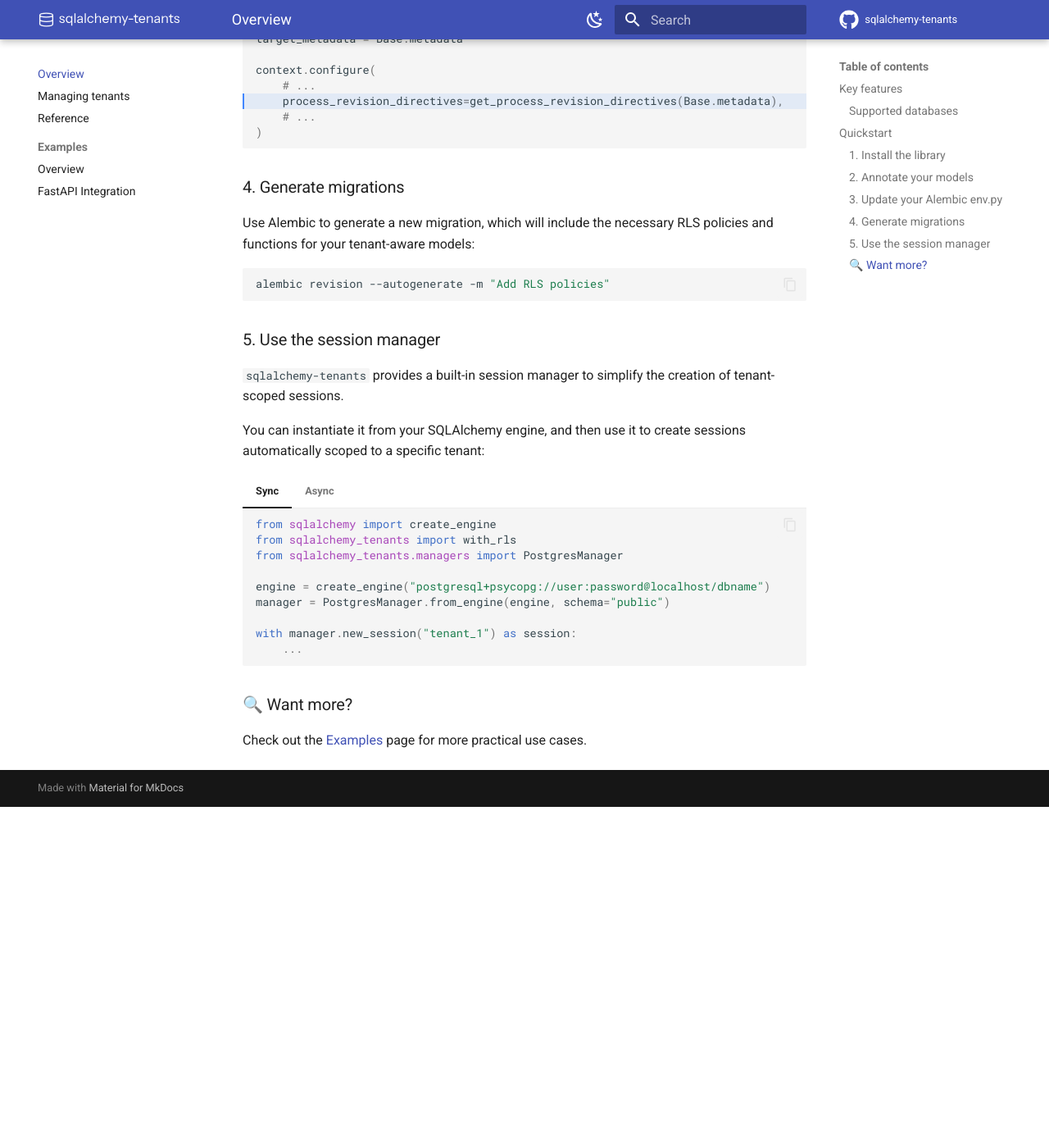
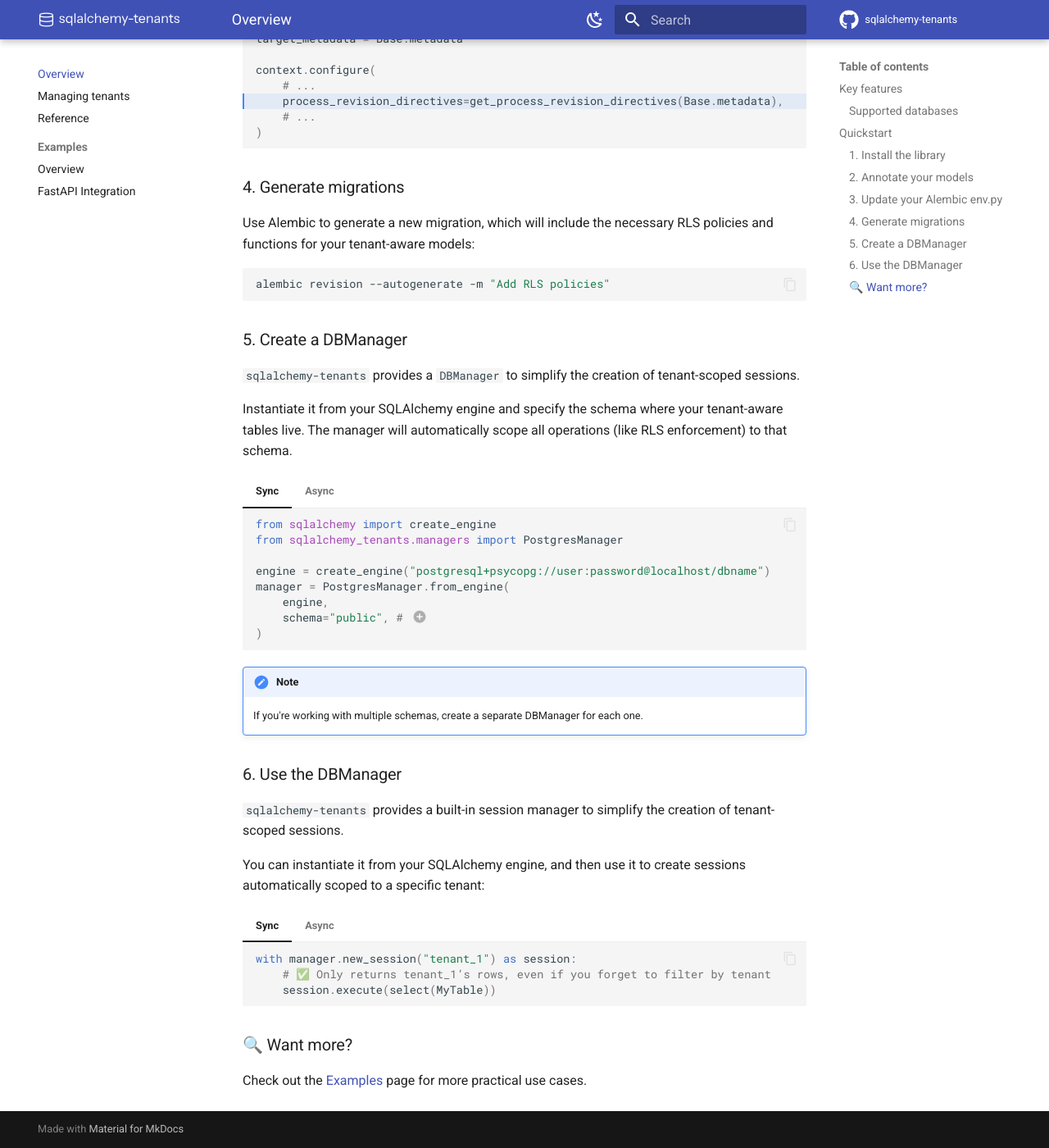
Before and after one commit to Telemaco019/sqlalchemy-tenants, an MkDocs documentation site: the page built from docs/overview.md, in a window 1280 px wide and 1400 px high, scrolled down 2302 px. Shown: the whole window at 82% size. Built offline with MkDocs 1.6.1 and Material for MkDocs 9.7.7, drawn with Linux system fonts in a browser that asks for light colours; comment, search, counter and statistics services are not loaded; before the commit the page ends 3286 px from its top, so only the background shows below that.

Commit message:
update overview.md

````diff
--- a/docs/overview.md
+++ b/docs/overview.md
@@ -170,8 +170,52 @@
 alembic revision --autogenerate -m "Add RLS policies"
 ```
 
+### 5. Create a DBManager
 
-### 5. Use the session manager
+`sqlalchemy-tenants` provides a `DBManager` to simplify the creation of tenant-scoped sessions.
+
+Instantiate it from your SQLAlchemy engine and specify the schema where
+your tenant-aware tables live. The manager will automatically scope all operations
+(like RLS enforcement) to that schema.
+
+=== "Sync"
+
+    ```python
+    from sqlalchemy import create_engine
+    from sqlalchemy_tenants.managers import PostgresManager
+
+    engine = create_engine("postgresql+psycopg://user:password@localhost/dbname")
+    manager = PostgresManager.from_engine(
+        engine,
+        schema="public", # (1)
+    )
+    ```
+
+    1. The schema where your tenant-aware tables are located.
+    All sessions and RLS checks will be scoped to this schema.
+
+
+=== "Async"
+
+    ```python
+
+    from sqlalchemy.ext.asyncio import create_async_engine
+    from sqlalchemy_tenants.aio.managers import PostgresManager
+
+    engine = create_async_engine("postgresql+asyncpg://user:password@localhost/dbname")
+    manager = PostgresManager.from_engine(
+        engine,
+        schema="public" # (1)
+    )
+    ```
+
+    1. The schema where your tenant-aware tables are located.
+    All sessions and RLS checks will be scoped to this schema.
+
+!!! note
+    If you're working with multiple schemas, create a separate DBManager for each one.
+
+### 6. Use the DBManager
 
 `sqlalchemy-tenants` provides a built-in session manager to simplify the creation of
 tenant-scoped sessions.
@@ -182,32 +226,20 @@
 === "Sync"
 
     ```python
-    from sqlalchemy import create_engine
-    from sqlalchemy_tenants import with_rls
-    from sqlalchemy_tenants.managers import PostgresManager
-
-    engine = create_engine("postgresql+psycopg://user:password@localhost/dbname")
-    manager = PostgresManager.from_engine(engine, schema="public")
-
     with manager.new_session("tenant_1") as session:
-        ...
+        # ✅ Only returns tenant_1’s rows, even if you forget to filter by tenant
+        session.execute(select(MyTable))
     ```
 
 === "Async"
 
     ```python
-    from sqlalchemy.ext.asyncio import create_async_engine
-    from sqlalchemy_tenants import with_rls
-    from sqlalchemy_tenants.aio.managers import PostgresManager
-
-    engine = create_async_engine("postgresql+psycopg://user:password@localhost/dbname")
-    manager = PostgresManager.from_engine(engine, schema="public")
-
-
     async def main() -> None:
         async with manager.new_session("tenant_1") as session:
-            ...
+            # ✅ Only returns tenant_1’s rows, even if you forget to filter by tenant
+            await session.execute(select(MyTable))
     ```
+
 
 ### 🔍 Want more?
 
````
Also changed, not shown: docs/best-practices.md (added, +5 -0 lines).
